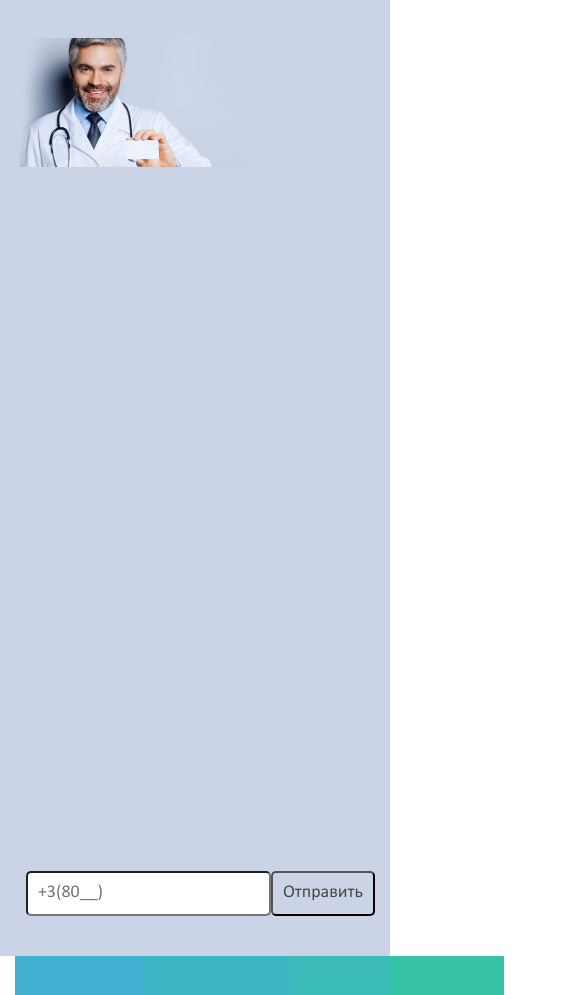
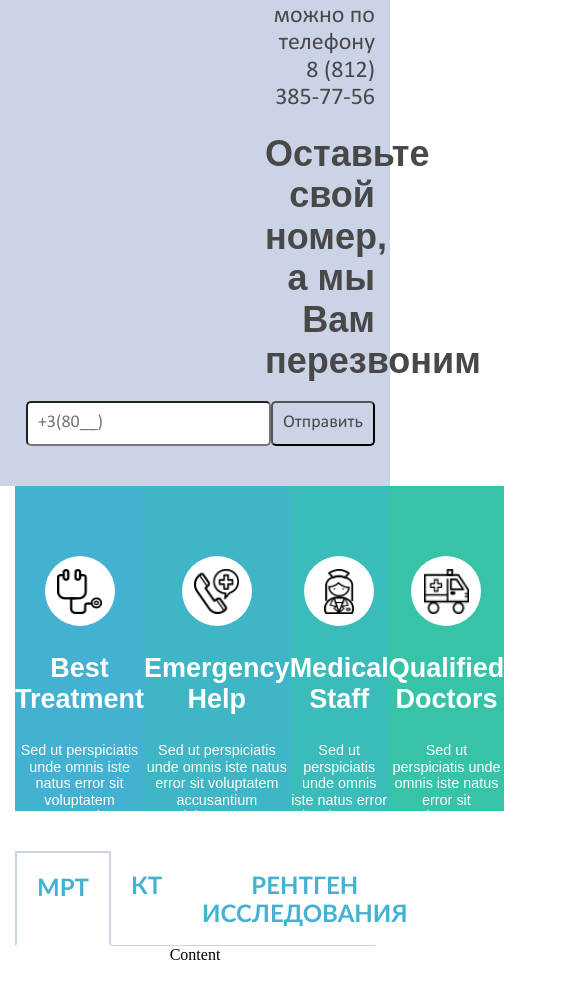
Before and after one commit to olga-forforce/forforce_qa, a website: page main.html in a window 390 px wide. Shown: the part 1005-2000 px from the top of the page, 585 px wide, since content can reach past the window. Drawn offline with nearby package versions, Linux system fonts and the light colour scheme.

Commit message:
'homework15.07'

```diff
--- a/styles/style.css
+++ b/styles/style.css
@@ -129,14 +129,32 @@
     height: 100%;
     object-fit: cover;
 }
+@media screen and (max-width: 1200px){
+    .banner {
+        background-image:none;
+    }
+}
 
 .banner__text{
+    flex-direction: row;
     padding-bottom: 60px;
     padding-left: 650px;
     text-align: end;
     font-family: "Calibri", sans-serif;
     font-size: 24px;
     color: #494848;
+}
+@media screen and (max-width: 1200px){
+    .banner__text {
+        padding-bottom: 40px;
+        padding-left: 350px;
+    }
+}
+@media screen and (max-width: 960px){
+    .banner__text {
+        padding-bottom: 20px;
+        padding-left: 250px;
+    }
 }
 .banner__name{
     padding-bottom: 50px;
@@ -147,6 +165,18 @@
     font-size: 36px;
     font-weight: bold;
     color: #494848;
+}
+@media screen and (max-width: 1200px){
+    .banner__name {
+        padding-bottom: 30px;
+        padding-left: 350px;
+    }
+}
+@media screen and (max-width: 960px){
+    .banner__name {
+        padding-bottom: 20px;
+        padding-left: 250px;
+    }
 }
 .banner__phone{
     display: flex;
```
